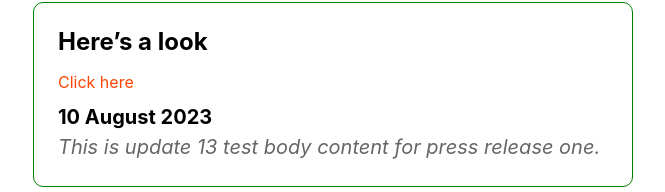
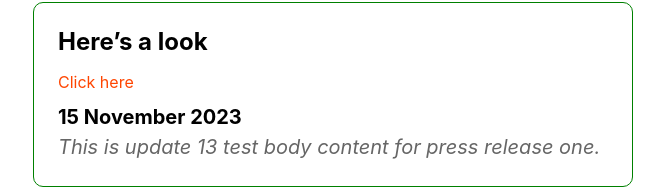
Before and after one commit to cstanleyhns/janes-test-site, a Next.js app: page / in a window 1280 px wide. Shown: the part 258-450 px from the top of the page, without its empty margins (307-972 px from the left). Built offline with nearby package versions, Linux system fonts and the light colour scheme.

Commit message:
index date 15 nov

```diff
--- a/pages/index.js
+++ b/pages/index.js
@@ -20,7 +20,7 @@ export default function Home() {
           <div className={styles.card}>
             <h2>Here’s a look</h2>
             <a href="https://janes-test-site.vercel.app/news1" className={styles.link} rel="noreferrer">Click here</a>
-            <p className= {styles.cardDate}>10 August 2023</p>
+            <p className= {styles.cardDate}>15 November 2023</p>
             <p className={styles.cardCopy}>This is update 13 test body content for press release one.</p>
           </div>
 
```
